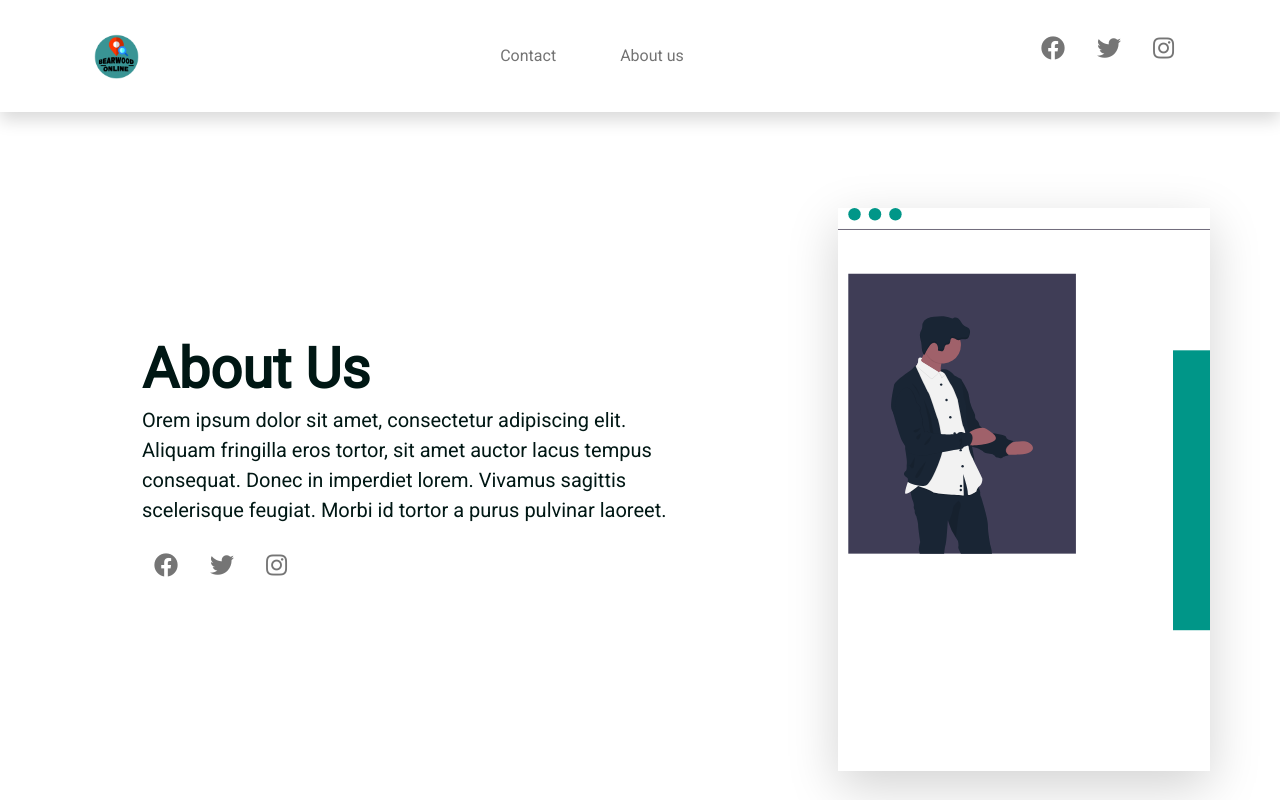
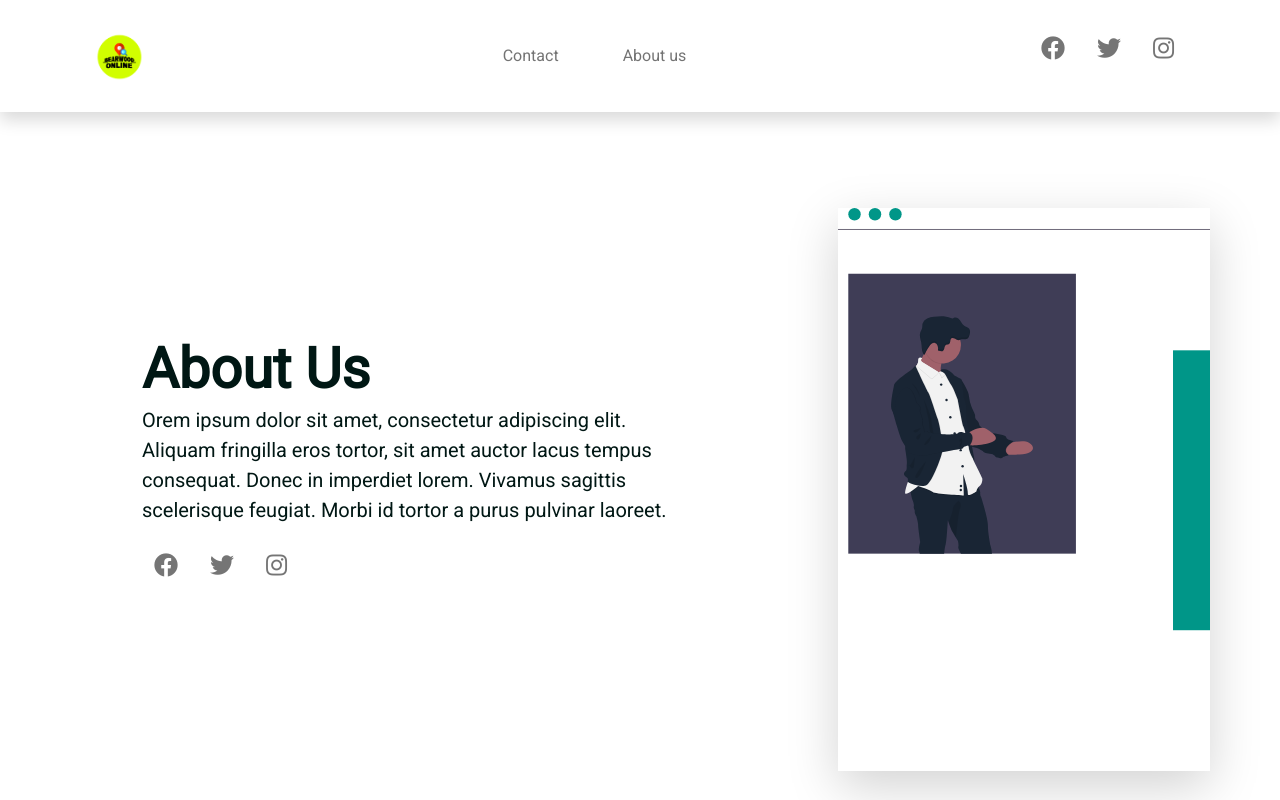
Before and after one commit to Waterball12/bearwood, a website built with Parcel: page src/views/about.html in a window 1280 px wide. Shown: the top 800 px of the page. Built offline with nearby package versions, Linux system fonts and the light colour scheme.

Commit message:
Add logo

```diff
--- a/src/template/navigation.html
+++ b/src/template/navigation.html
@@ -1,7 +1,7 @@
 <nav class="navbar navbar-expand-lg navbar-light bg-white shadow py-4">
     <div class="container px-4">
         <a class="navbar-brand" href="./index.html">
-            <img src="../assets/images/logo_2.png" class="img-fluid" style="width: 45px;height: 45px;" />
+            <img src="../assets/images/Logo_yellow.png" class="img-fluid" style="width: 50px;height: 50px;" />
         </a>
         <button class="navbar-toggler" type="button" data-bs-toggle="collapse" data-bs-target="#navbarSupportedContent" aria-controls="navbarSupportedContent" aria-expanded="false" aria-label="Toggle navigation">
             <span class="navbar-toggler-icon"></span>
```
